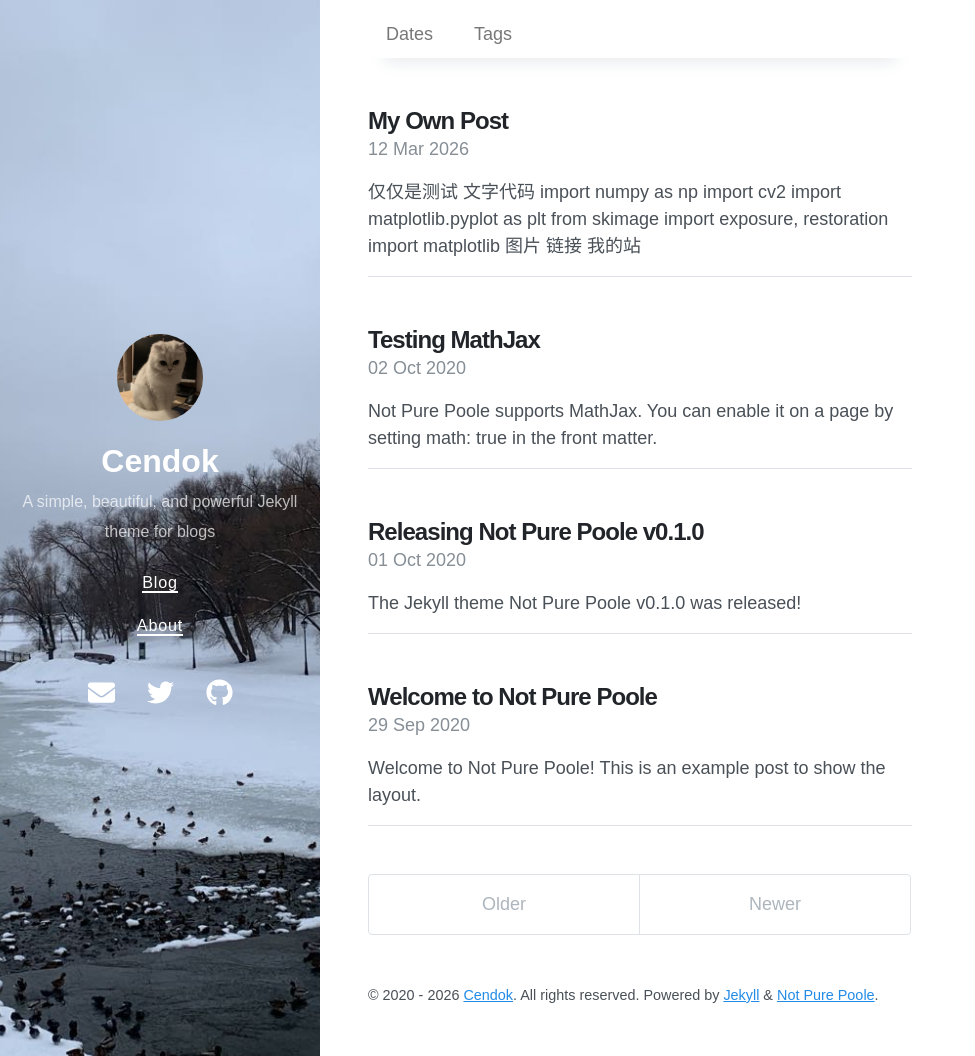
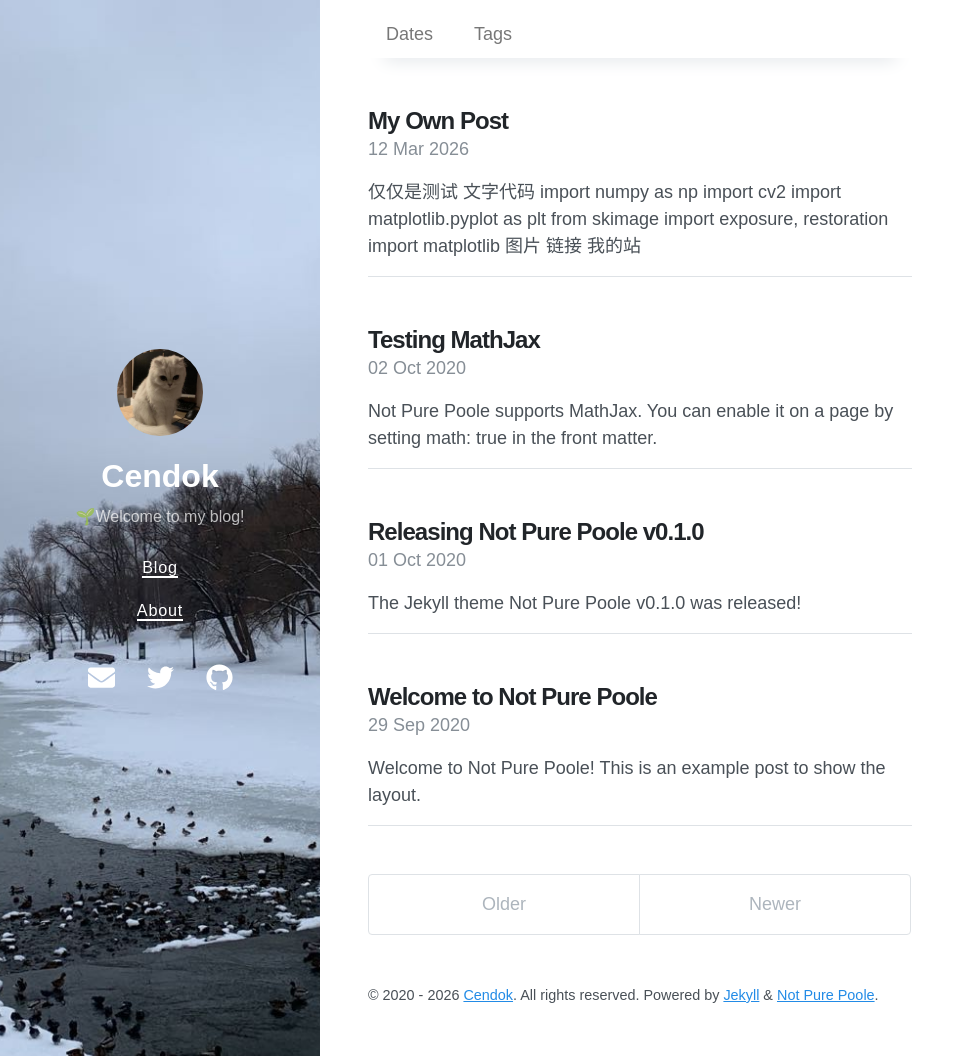
Before and after one commit to Cendok/pure-Blog, a Jekyll site: the page built from index.html, in a window 1280 px wide and 1056 px high. Shown: the whole window, without its empty margins (0-975 px from the left). Built offline with Jekyll 4.4.1, drawn with Linux system fonts in a browser that asks for light colours; nearby versions of some CDN libraries; the list of posts is cut into pages by our own code.

Commit message:
Update _config.yml

```diff
--- a/_config.yml
+++ b/_config.yml
@@ -1,6 +1,6 @@
 # Setup
 title: Cendok
-description: A simple, beautiful, and powerful Jekyll theme for blogs
+description: 🌱Welcome to my blog!
 url: https://vszhub.github.io
 avatar: /avatar.jpeg
 paginate: 5
```
